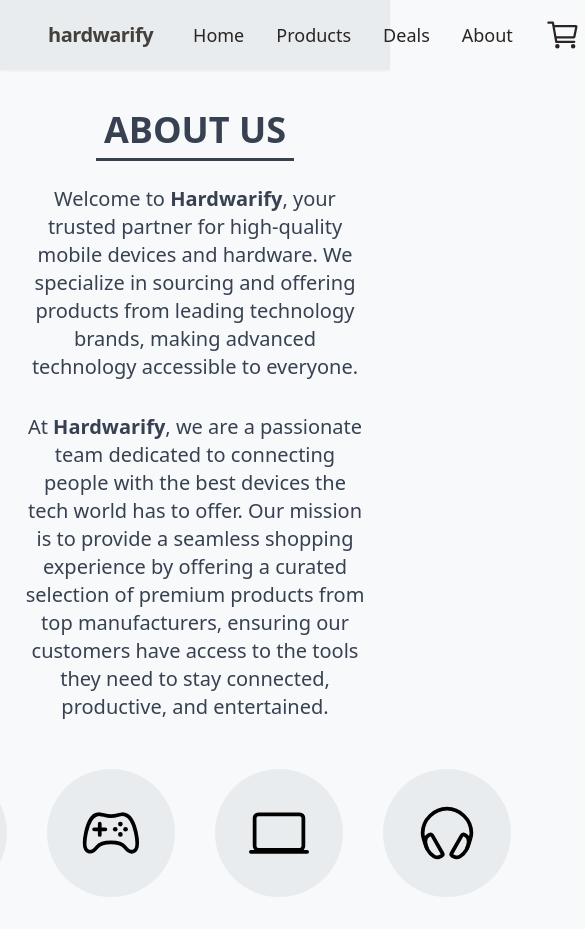
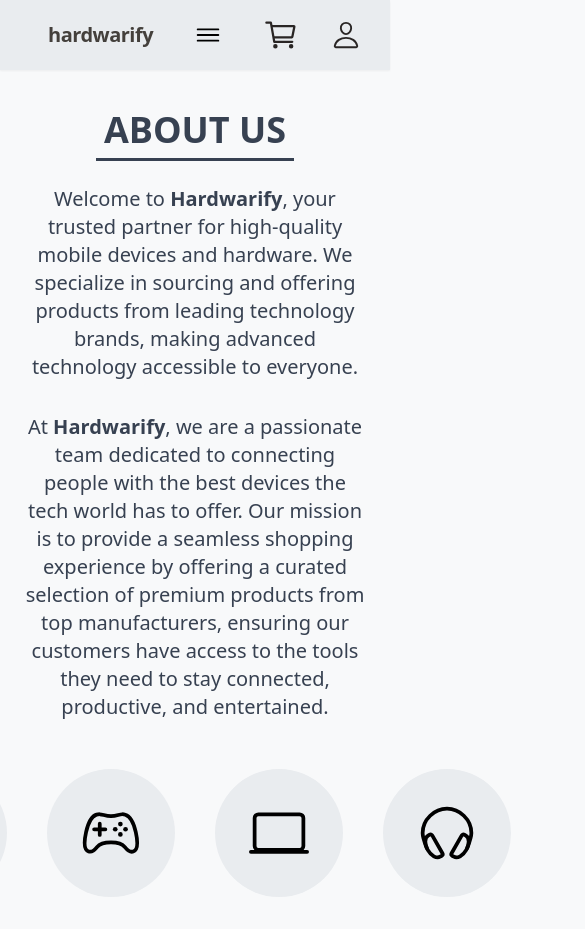
Before and after one commit to tojamrcel/hardwarify-project, a Next.js app: page /about in a window 390 px wide. Shown: the top 929 px of the page, 585 px wide, since content can reach past the window. Built offline with nearby package versions, Linux system fonts and the light colour scheme.

Commit message:
feat: implement mobile navigation

```diff
--- a/app/_components/Header.tsx
+++ b/app/_components/Header.tsx
@@ -1,14 +1,17 @@
 "use client";
 
 import Link from "next/link";
-import { IoCartOutline, IoPersonOutline } from "react-icons/io5";
+import { IoCartOutline, IoMenuOutline, IoPersonOutline } from "react-icons/io5";
 import { useCart } from "./CartContext";
+import { useState } from "react";
 
 function Header() {
   const { cart } = useCart();
+  const [isMenuOpen, setIsMenuOpen] = useState(false);
+
   return (
     <header className="flex h-[70px] w-full items-center gap-10 bg-white-second px-12 shadow-sm">
-      <div>
+      <div className="z-10">
         <Link
           className="text-xl font-semibold tracking-tight text-stone-700"
           href="/"
@@ -16,18 +19,24 @@ function Header() {
           hardwarify
         </Link>
       </div>
-      <nav className="w-full">
+      <button
+        onClick={() => setIsMenuOpen((open) => !open)}
+        className="transition-color z-10 block text-3xl duration-150 hover:text-stone-500 lg:hidden"
+      >
+        <IoMenuOutline />
+      </button>
+      <nav className="z-10 w-full">
         <ul className="flex items-center gap-8 text-lg text-stone-800 duration-300">
-          <li className="transition-colors hover:text-stone-500">
+          <li className="hidden transition-colors hover:text-stone-500 lg:block">
             <Link href="/">Home</Link>
           </li>
-          <li className="transition-colors hover:text-stone-500">
+          <li className="hidden transition-colors hover:text-stone-500 lg:block">
             <Link href="/products">Products</Link>
           </li>
-          <li className="transition-colors hover:text-stone-500">
+          <li className="hidden transition-colors hover:text-stone-500 lg:block">
             <Link href="/deals">Deals</Link>
           </li>
-          <li className="transition-colors hover:text-stone-500">
+          <li className="hidden transition-colors hover:text-stone-500 lg:block">
             <Link href="/about">About</Link>
           </li>
           <li className="ml-auto transition-colors hover:text-stone-500">
@@ -51,6 +60,33 @@ function Header() {
           </li>
         </ul>
       </nav>
+
+      <nav
+        className={`absolute left-0 top-[70px] w-full ${isMenuOpen ? "translate-y-0" : "-translate-y-[150%]"} z-[5] transform bg-white-second transition-transform lg:hidden`}
+      >
+        <ul className="flex w-full flex-col gap-2 py-2 text-stone-800 shadow-md">
+          <li className="w-full text-xl transition-colors duration-100 hover:text-stone-500">
+            <Link className="block py-2 text-center" href="/">
+              Home
+            </Link>
+          </li>
+          <li className="w-full text-xl transition-colors duration-100 hover:text-stone-500">
+            <Link className="block py-2 text-center" href="/products">
+              Products
+            </Link>
+          </li>
+          <li className="w-full text-xl transition-colors duration-100 hover:text-stone-500">
+            <Link className="block py-2 text-center" href="/deals">
+              Deals
+            </Link>
+          </li>
+          <li className="w-full text-xl transition-colors duration-100 hover:text-stone-500">
+            <Link className="block py-2 text-center" href="/about">
+              About
+            </Link>
+          </li>
+        </ul>
+      </nav>
     </header>
   );
 }
```
